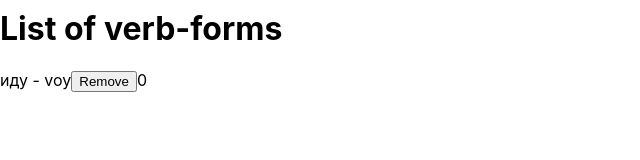
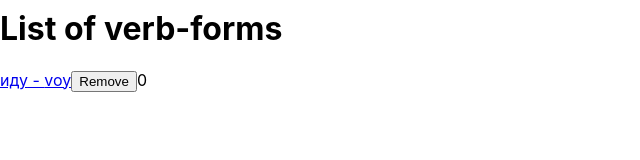
Before and after one commit to igoryen/dragonfruit, a React (Create React App) app: page / in a window 1280 px wide. Shown: the part 136-296 px from the top of the page, without its empty margins (0-640 px from the left). Built offline with nearby package versions, Linux system fonts and the light colour scheme.

Commit message:
Item on Dashboard has link to edit

```diff
--- a/src/components/VerbformListItem.js
+++ b/src/components/VerbformListItem.js
@@ -1,11 +1,14 @@
 import React from 'react'
+import { Link } from 'react-router-dom';
 import { connect } from 'react-redux'
 import { removeVerbform } from '../actions/verbforms'
 
 
 const VerbformListItem = ( { dispatch, id, spa, rus, createdAt } ) => (
     <div>
-        <span>{rus}</span> - <span>{spa}</span>
+        <Link to={`/edit-verb/${id}`}>
+            <span>{rus}</span> - <span>{spa}</span>
+        </Link>
         <button onClick={ () => {
             dispatch(removeVerbform({id}))
         }}>Remove</button>
```
